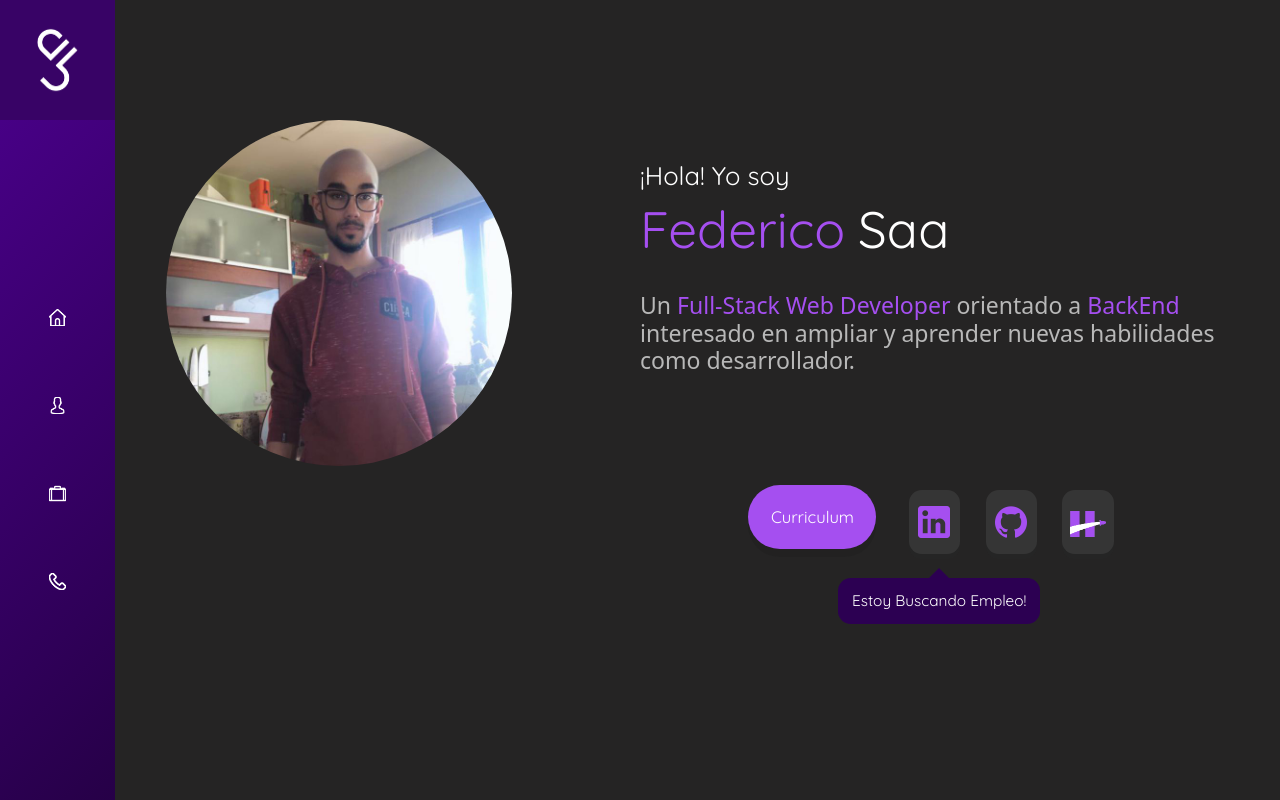
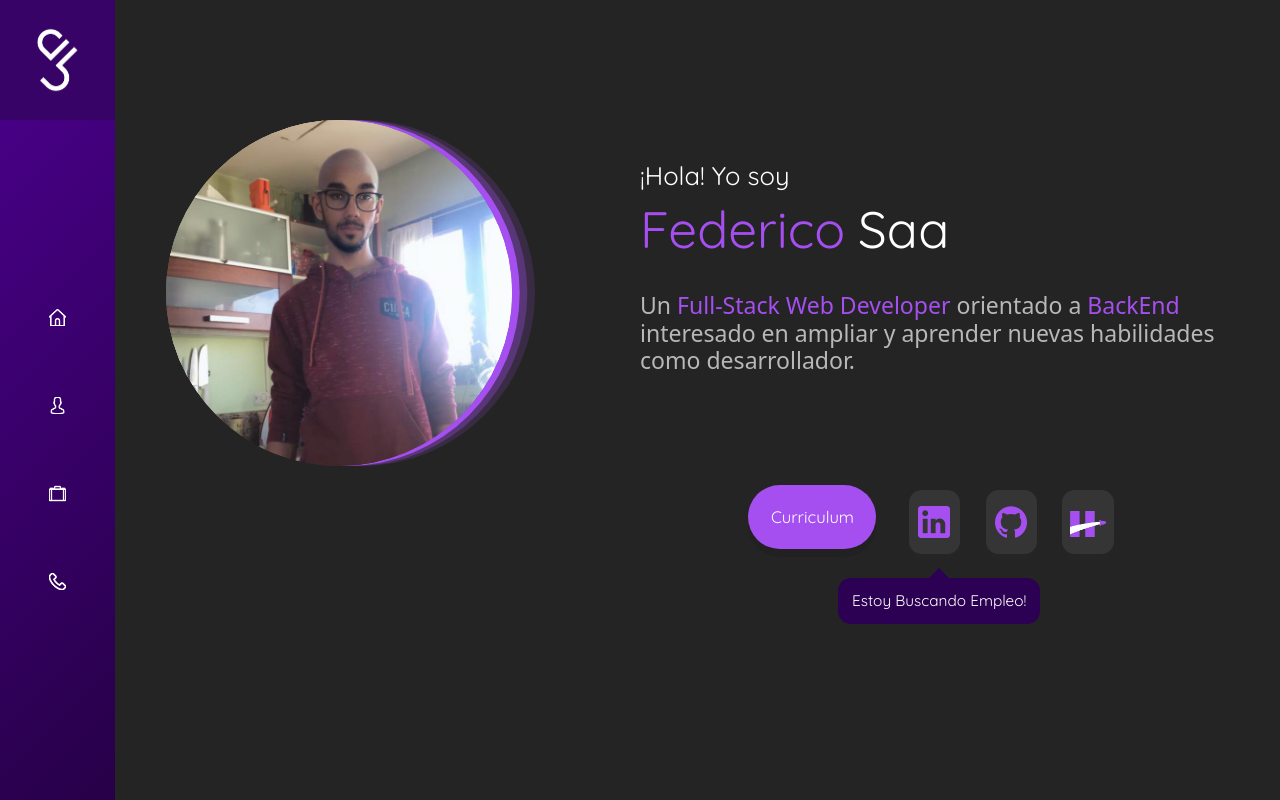
Before and after one commit to saja04/my-portfolio, a React (Vite) app in the folder client/: page / in a window 1280 px wide. Built offline with nearby package versions, Linux system fonts and the light colour scheme.

Commit message:
minimized hard skills size so soft skills can fit bellow

```diff
--- a/client/src/components/AboutComponents/AboutInformation/AboutInformation.jsx
+++ b/client/src/components/AboutComponents/AboutInformation/AboutInformation.jsx
@@ -14,11 +14,11 @@ const AboutInformation = () => {
             Habilidades <span className={style.hardText}>Duras</span>
           </h2>
           <div className={style.abilitiesContainer}>
-            <img src={nodepb} alt="node" style={{ width: 200 }} />
-            <img src={expresspb} alt="node" style={{ width: 200 }} />
-            <img src={postgresqlpb} alt="node" style={{ width: 200 }} />
-            <img src={reactpb} alt="node" style={{ width: 200 }} />
-            <img src={htmlcsspb} alt="node" style={{ width: 200 }} />
+            <img src={nodepb} alt="node" />
+            <img src={expresspb} alt="node" />
+            <img src={postgresqlpb} alt="node" />
+            <img src={reactpb} alt="node" />
+            <img src={htmlcsspb} alt="node" />
           </div>
         </div>
       </div>
--- a/client/src/components/AboutComponents/AboutInformation/AboutInformation.module.css
+++ b/client/src/components/AboutComponents/AboutInformation/AboutInformation.module.css
@@ -15,26 +15,28 @@
 }
 
 .subtitleHard {
-  margin-left: 15vw;
+  margin-left: 20vw;
   display: flex;
   font-family: "Quicksand", sans-serif;
-  font-size: 4.5vw;
+  font-size: 3vw;
   color: #ffff;
 }
 .hardText {
   display: flex;
   margin-left: 1.5vw;
   font-family: "Quicksand", sans-serif;
-  font-size: 4.5vw;
+  font-size: 3vw;
   color: #a54ff0;
 }
 
 .abilitiesContainer {
-    margin-top: 10vh;
+  margin-left: 4vw;
+  margin-top: 10vh;
   display: flex;
   flex-direction: row;
 }
 
 .abilitiesContainer img {
   margin-right: 5vw;
+  width: 8vw;
 }
--- a/client/src/components/HomeComponents/HomeBody/homeBody.module.css
+++ b/client/src/components/HomeComponents/HomeBody/homeBody.module.css
@@ -2,7 +2,7 @@
 
 .mainDiv{
     margin-top: 20vh;
-    margin-left: 10vw;
+    margin-left: 50vw;
     margin-right: 5vw
 }
 
--- a/client/src/components/HomeComponents/ProfileImage/profileImage.jsx
+++ b/client/src/components/HomeComponents/ProfileImage/profileImage.jsx
@@ -5,7 +5,10 @@ const ProfileImage = () => {
 
     return(
         <div className={style.mainDiv}>
-            <img src={profileImage} alt="federico saa" className={style.profileImage} />
+            <img src={profileImage} alt="federico saa" className={style.profileImage1} />
+            <img src={profileImage} alt="federico saa" className={style.profileImage2} />
+            <img src={profileImage} alt="federico saa" className={style.profileImage3} />
+
         </div>
     )
 }
--- a/client/src/components/HomeComponents/ProfileImage/profileImage.module.css
+++ b/client/src/components/HomeComponents/ProfileImage/profileImage.module.css
@@ -1,6 +1,24 @@
-.profileImage{
+.profileImage1{
+    position: absolute;
     margin-top: 15vh;
     margin-left: 13vw;
     width: 27vw;
     border-radius: 100%;
+    box-shadow: 1.8vw 0 #392B44;
 }
+.profileImage2{
+    position:absolute;
+    margin-top: 15vh;
+    margin-left: 13vw;
+    width: 27vw;
+    border-radius: 100%;
+    box-shadow: 1.2vw 0 #593678;
+}
+.profileImage3{
+    position:absolute;
+    margin-top: 15vh;
+    margin-left: 13vw;
+    width: 27vw;
+    border-radius: 100%;
+    box-shadow: .6vw 0 #A54FF0;
+}
```
